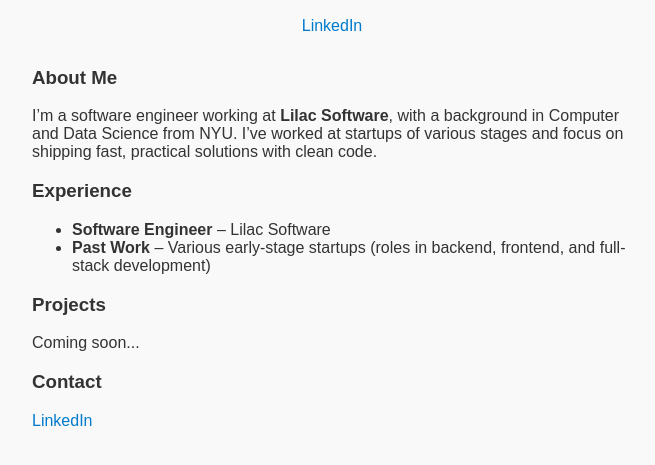
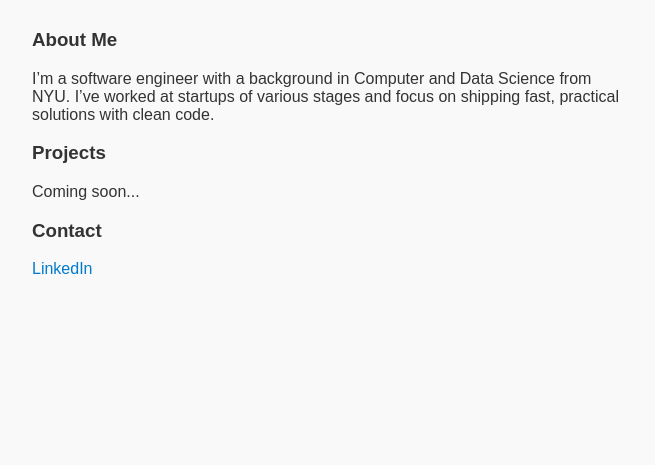
Before and after one commit to ArjunRajpal123/home, a plain HTML site: page index.html in a window 1280 px wide. Shown: the part 143-608 px from the top of the page, without its empty margins (308-963 px from the left). Drawn offline with Linux system fonts and the light colour scheme.

Commit message:
Update index.html

```diff
--- a/index.html
+++ b/index.html
@@ -37,17 +37,10 @@
   <header>
     <h1>Arjun Rajpal</h1>
     <h2>NYU CS & DS Grad</h2>
-    <p><a href="https://www.linkedin.com/in/arjun-rajpal">LinkedIn</a></p>
   </header>
   <section>
     <h3>About Me</h3>
-    <p>I’m a software engineer working at <strong>Lilac Software</strong>, with a background in Computer and Data Science from NYU. I’ve worked at startups of various stages and focus on shipping fast, practical solutions with clean code.</p>
-
-    <h3>Experience</h3>
-    <ul>
-      <li><strong>Software Engineer</strong> – Lilac Software</li>
-      <li><strong>Past Work</strong> – Various early-stage startups (roles in backend, frontend, and full-stack development)</li>
-    </ul>
+    <p>I’m a software engineer with a background in Computer and Data Science from NYU. I’ve worked at startups of various stages and focus on shipping fast, practical solutions with clean code.</p>
 
     <h3>Projects</h3>
     <p>Coming soon...</p>
```
